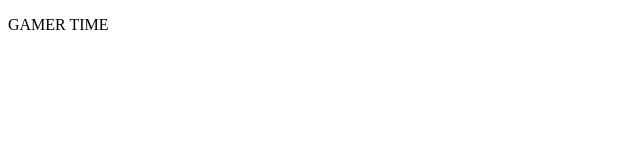
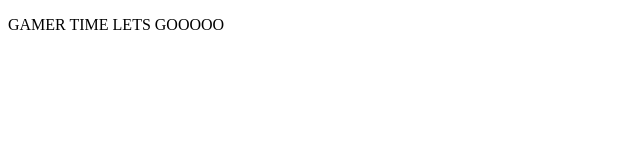
Before and after one commit to MaximilianPorter/world-class-gamer, a website: page (public)/index.html in a window 1280 px wide. Shown: the whole page, without its empty margins (0-640 px from the left). Drawn offline with Linux system fonts and the light colour scheme.

Commit message:
text change test

```diff
--- a/(public)/index.html
+++ b/(public)/index.html
@@ -7,6 +7,6 @@
     <title>Gamer</title>
   </head>
   <body>
-    <p>GAMER TIME</p>
+    <p>GAMER TIME LETS GOOOOO</p>
   </body>
 </html>
```
